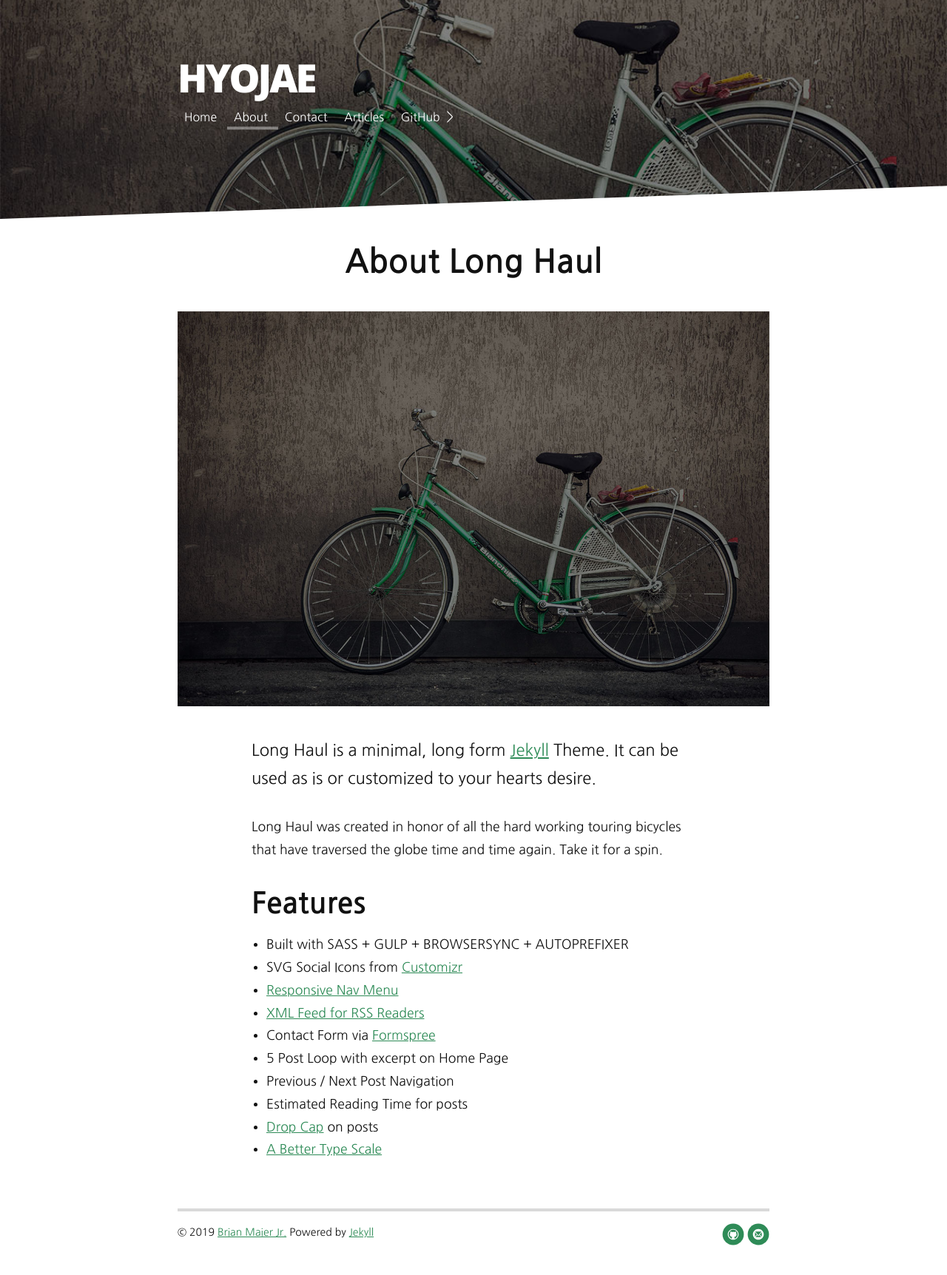
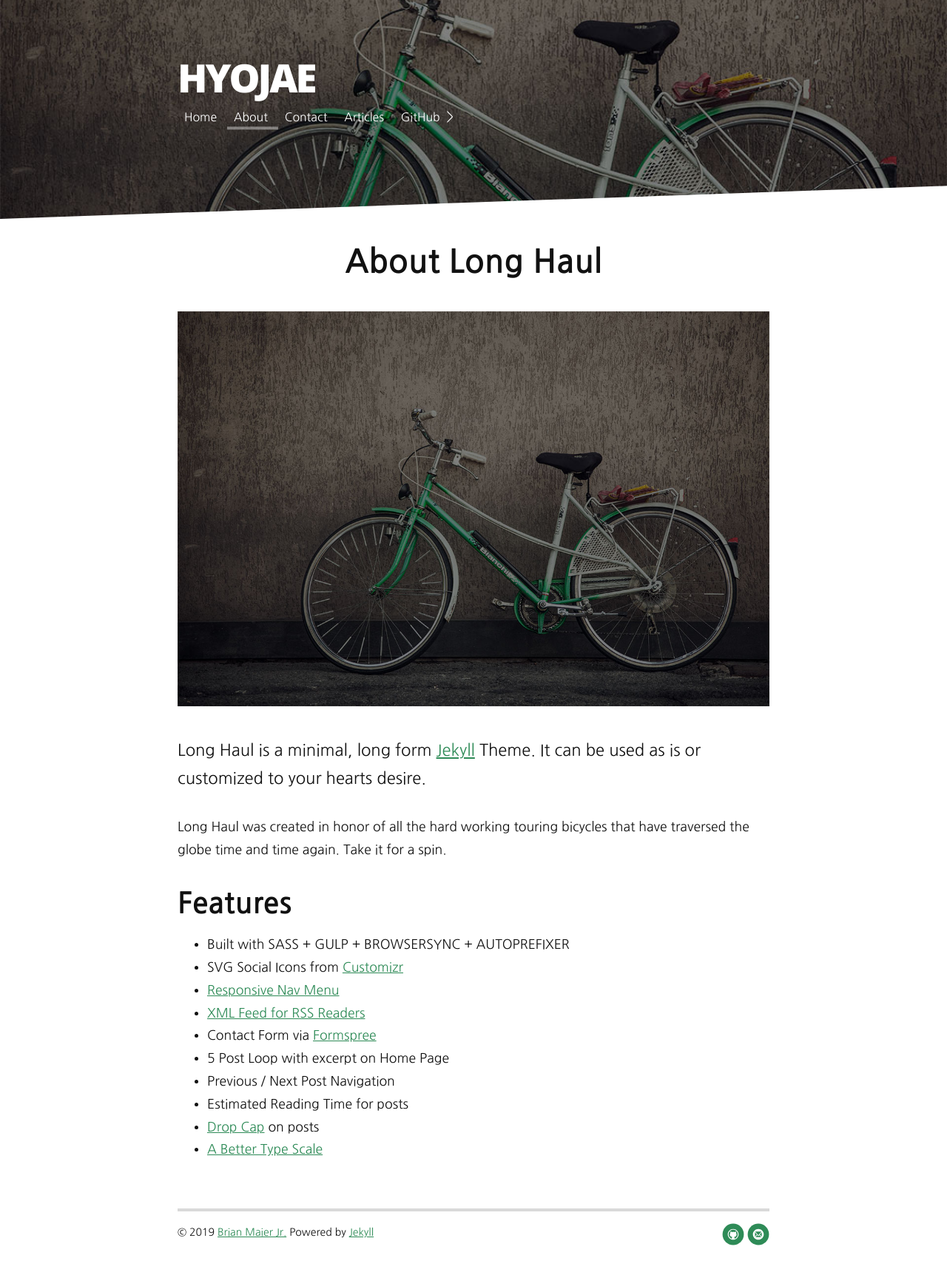
Before and after one commit to hyojaekim/hyojaekim.github.io, a Jekyll site: the page built from about.md, in a window 1280 px wide. Shown: the whole page at 74% size. Built offline with Jekyll 4.4.1, drawn with Linux system fonts in a browser that asks for light colours; nearby versions of some CDN libraries.

Commit message:
style: update blog font width

```diff
--- a/assets/css/style.css
+++ b/assets/css/style.css
@@ -859,7 +859,7 @@ dd {
 		display:none
 	}
 	.post .pageTitle,.post dl,.post h1,.post h2,.post h3,.post h4,.post h5,.post h6,.post ol,.post p,.post ul {
-		width:75%;
+		/* width:75%; */
 		float:none;
 		margin:0 auto 2rem
 	}
```
